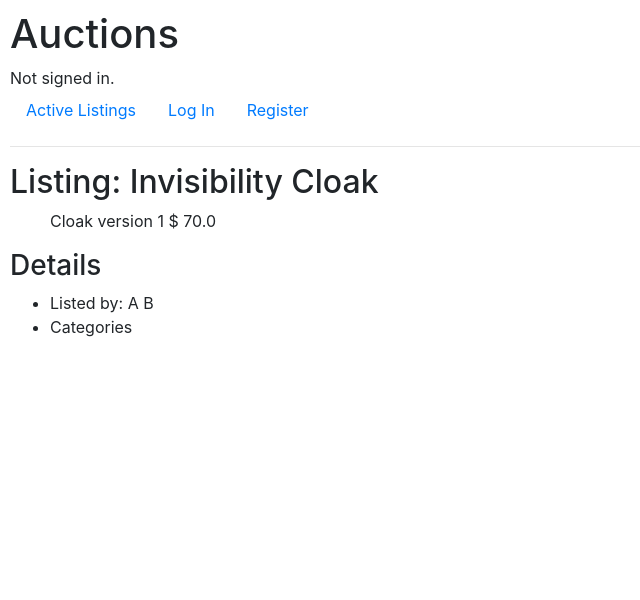
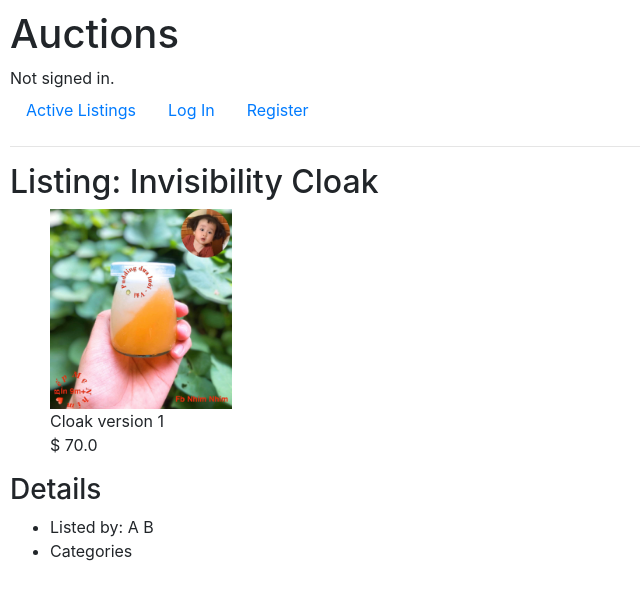
Before and after one commit to thaohvm/commerce, a Django app: page /listing/1 in a window 1280 px wide. Shown: the top 600 px of the page, without its empty margins (0-640 px from the left). Run offline with Django 3.2, Linux system fonts and the light colour scheme; data comes from the database, SQL or seed files in the repository; both versions use the stored data as it was after the commit; some libraries are stand-ins or nearby versions.

Commit message:
listing format image

```diff
--- a/auctions/static/auctions/styles.css
+++ b/auctions/static/auctions/styles.css
@@ -1,3 +1,8 @@
 body {
     padding: 10px;
 }
+
+.listing.image {
+    max-width: 200px;
+    max-height: 200px;
+}
--- a/auctions/templates/auctions/listing.html
+++ b/auctions/templates/auctions/listing.html
@@ -1,10 +1,14 @@
 {% extends "auctions/layout.html" %}
+{% load static %}
 
 {% block body %}
     <h2>Listing: {{ item.item }}</h2>
 
     <ul>
+        <img class="listing image" src="{% static item.image %}">
+        <br/>
         {{ item.description }}
+        <br/>
         {{ item.currency }} {{ item.price }}
     </ul>
 
--- a/commerce/settings.py
+++ b/commerce/settings.py
@@ -121,5 +121,5 @@
 
 STATIC_URL = '/static/'
 
-MEDIA_ROOT = os.path.join(BASE_DIR, 'media')
+MEDIA_ROOT = os.path.join(BASE_DIR, 'auctions/static')
 MEDIA_URL = '/media/'
```
Also changed, not shown: auctions/static/uploads/images/102261505_822053834867211_4226326217484338919_o.jpg (added), auctions/static/uploads/images/102926997_822053798200548_1081281573354665892_o.jpg (added), db.sqlite3, 1 other file.
